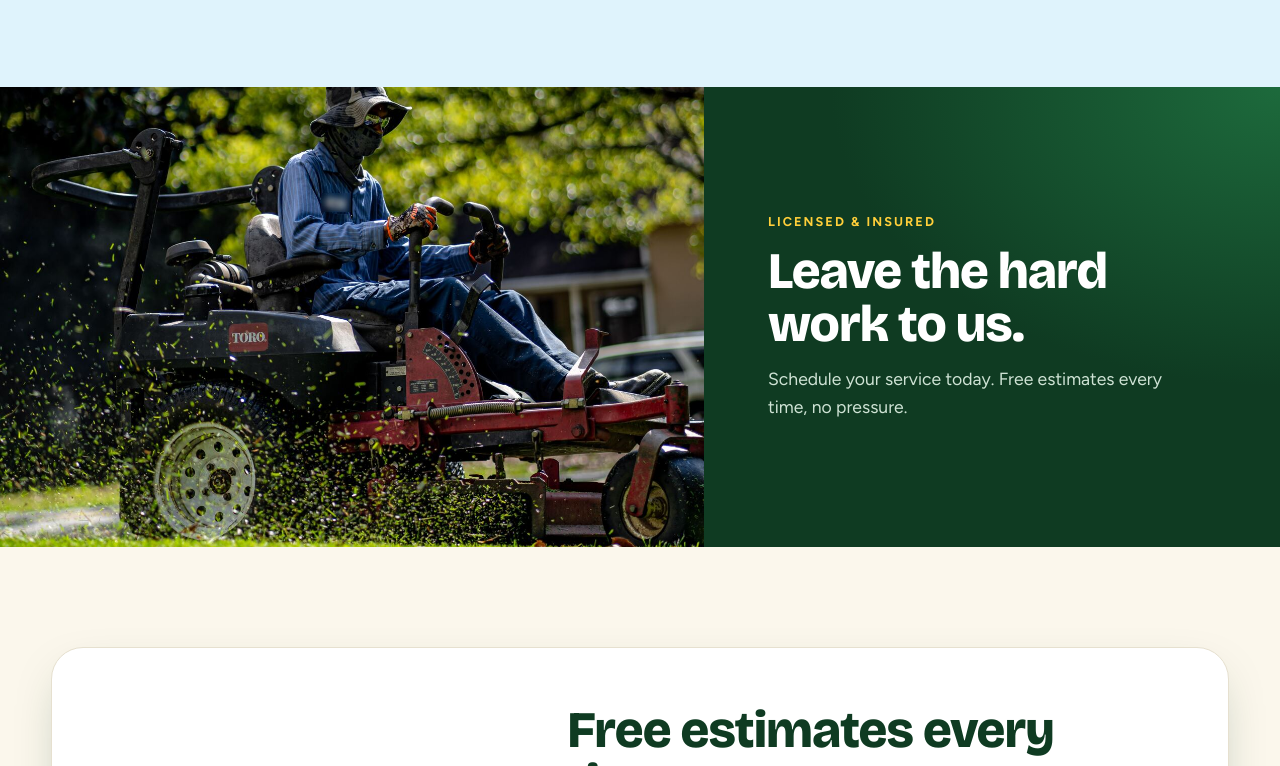
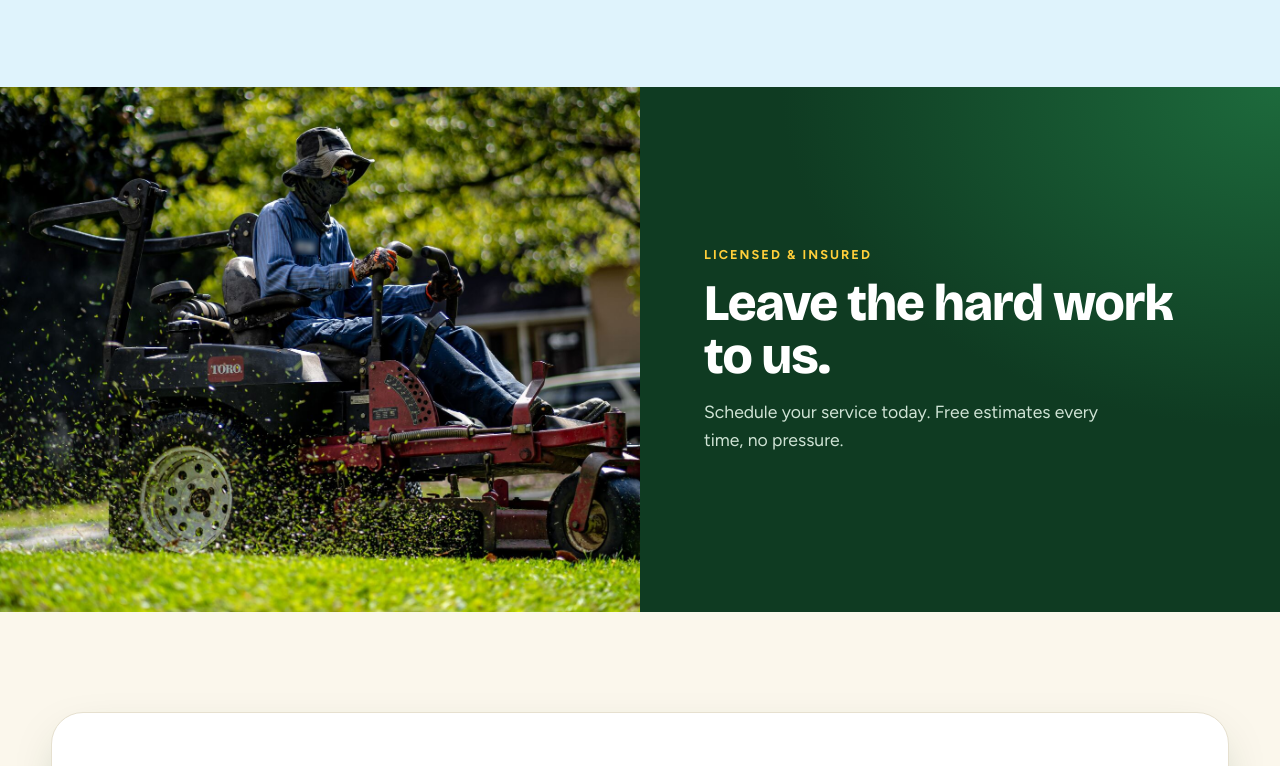
Before and after one commit to Rudsrudibotha/bucks-lawn-care-preview, a plain HTML site: page index.html in a window 1280 px wide. Shown: the part 3517-4283 px from the top of the page. Drawn offline with nearby package versions, Linux system fonts and the light colour scheme.

Commit message:
Photo band: keep mower and driver in frame at 1024-1440, no one-word heading line

```diff
--- a/index.html
+++ b/index.html
@@ -192,7 +192,7 @@
     </div>
     <div class="band-copy">
       <p class="kicker kicker-light">Licensed &amp; insured</p>
-      <h2 id="band-h">Leave the hard work to us.</h2>
+      <h2 id="band-h">Leave the hard work to&nbsp;us.</h2>
       <p>Schedule your service today. Free estimates every time, no pressure.</p>
     </div>
   </div>
--- a/styles.css
+++ b/styles.css
@@ -139,9 +139,9 @@ blockquote footer{margin-top:18px;font-weight:700;color:var(--muted);letter-spac
 
 /* photo band */
 .band{padding:0;background:var(--pine);color:#fff}
-.band-in{display:grid;grid-template-columns:1.1fr .9fr;align-items:stretch;min-height:460px}
+.band-in{display:grid;grid-template-columns:1fr 1fr;align-items:stretch;min-height:clamp(480px,41vw,600px)}
 .band-photo{position:relative;overflow:hidden;min-height:320px}
-.band-photo img{position:absolute;inset:0;width:100%;height:100%;object-fit:cover;object-position:45% 50%}
+.band-photo img{position:absolute;inset:0;width:100%;height:100%;object-fit:cover;object-position:50% 20%}
 .band-copy{display:flex;flex-direction:column;justify-content:center;align-items:flex-start;padding:64px clamp(24px,5vw,72px);background:radial-gradient(120% 100% at 100% 0%,#1d6a3c,var(--pine) 65%)}
 .band-copy h2{margin-bottom:14px}
 .band-copy p:not(.kicker){color:#cfe3d5;font-size:1.1rem;max-width:36ch}
```
